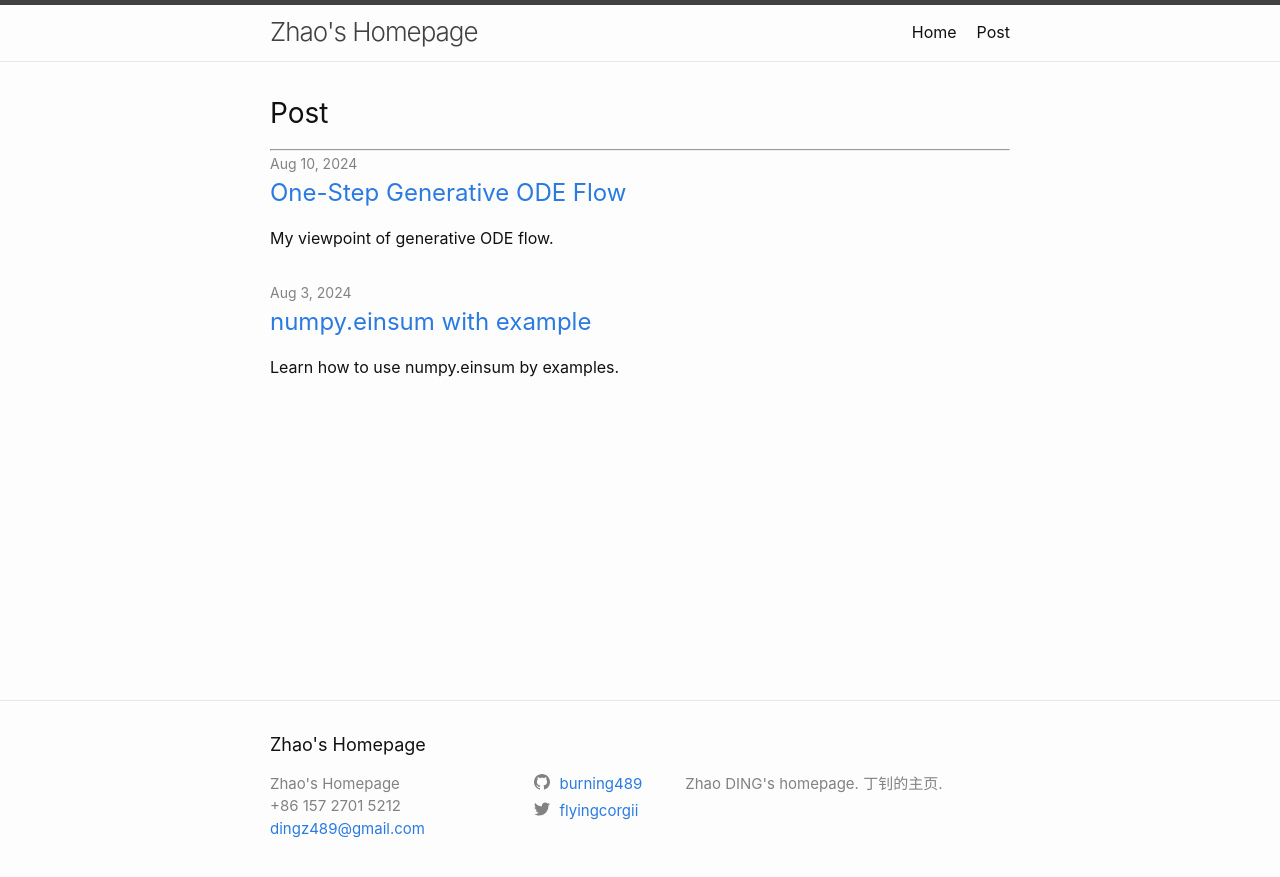
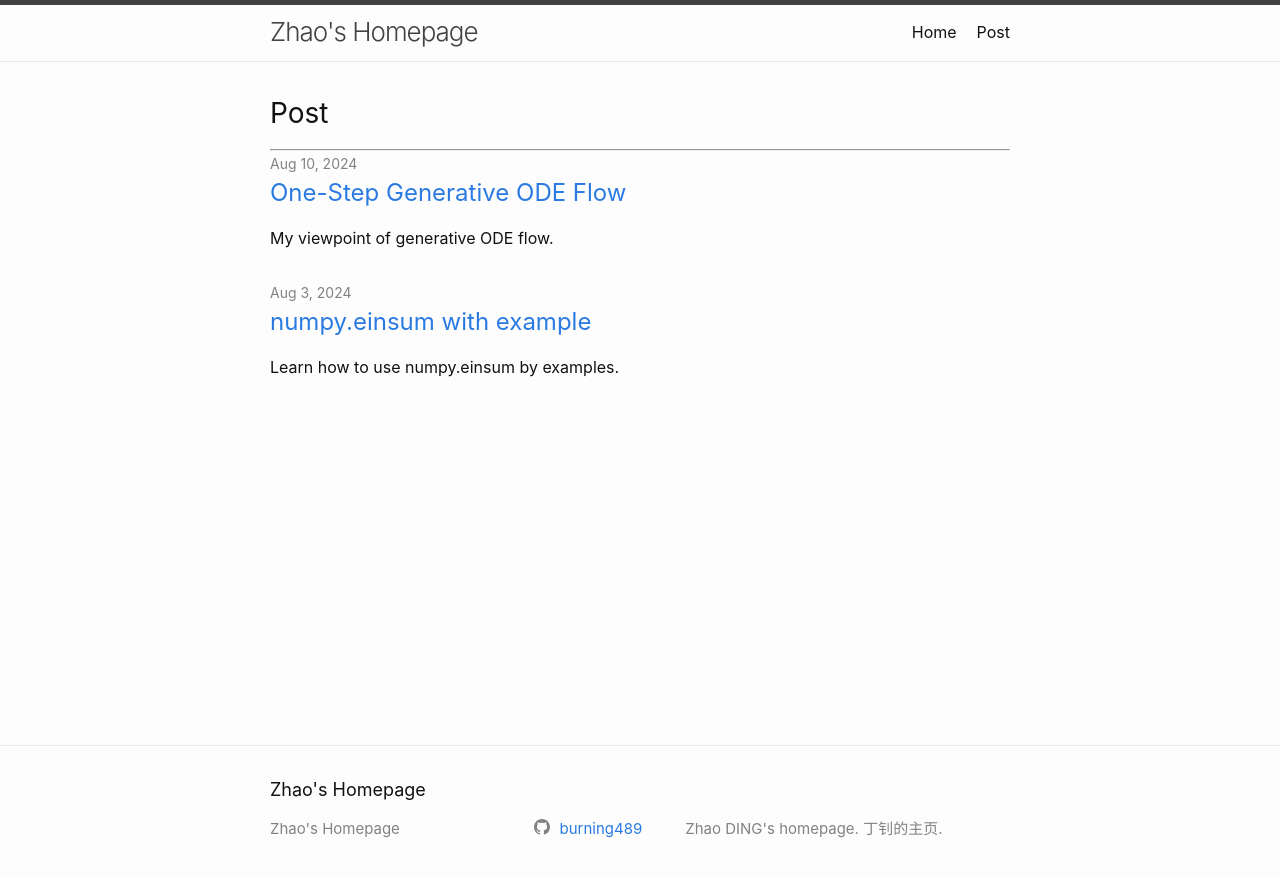
Before and after one commit to burning489/burning489.github.io, a Jekyll site: the page built from posts.md, in a window 1280 px wide. Shown: the top 877 px of the page. Built offline with Jekyll 4.4.1, drawn with Linux system fonts in a browser that asks for light colours.

```diff
--- a/_config.yml
+++ b/_config.yml
@@ -19,13 +19,13 @@
 # in the templates via {{ site.myvariable }}.
 
 title: Zhao's Homepage
-email: dingz489@gmail.com
-phone: +86 157 2701 5212
+# email:
+# phone:
 description: >- # this means to ignore newlines until "baseurl:"
   Zhao DING's homepage. 丁钊的主页.
 baseurl: "" # the subpath of your site, e.g. /blog
 url: "" # the base hostname & protocol for your site, e.g. http://example.com
-twitter_username: flyingcorgii
+# twitter_username:
 github_username:  burning489
 show_excerpts: True
 
```
Also changed, not shown: index.md (+5 -5 lines).
